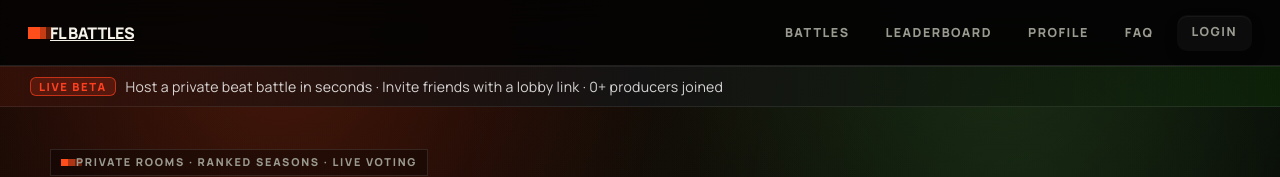
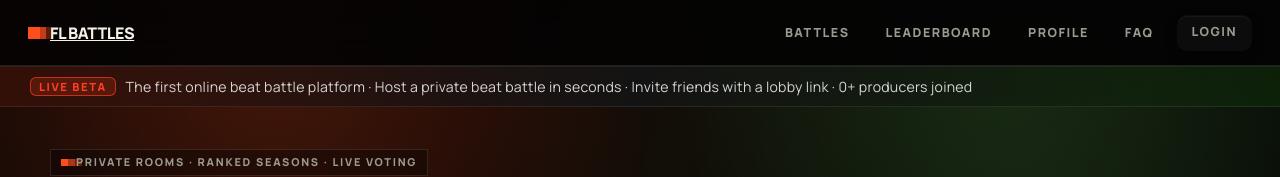
Before and after one commit to itsAvester/FLBattles, a Next.js app: page / in a window 1280 px wide. Shown: the top 177 px of the page. Built offline with nearby package versions, Linux system fonts and the light colour scheme; no server answers; the database is empty.

Commit message:
Updated header

```diff
--- a/app/layout.tsx
+++ b/app/layout.tsx
@@ -66,7 +66,7 @@ export default function RootLayout({ children }: { children: ReactNode }) {
         <div className="beta-banner">
           <span className="beta-pill">LIVE BETA</span>
           <span>
-            Host a private beat battle in seconds · Invite friends with a lobby
+            The first online beat battle platform · Host a private beat battle in seconds · Invite friends with a lobby
             link · <RegisteredProducerCount suffix="+ producers joined" />
           </span>
         </div>
```
